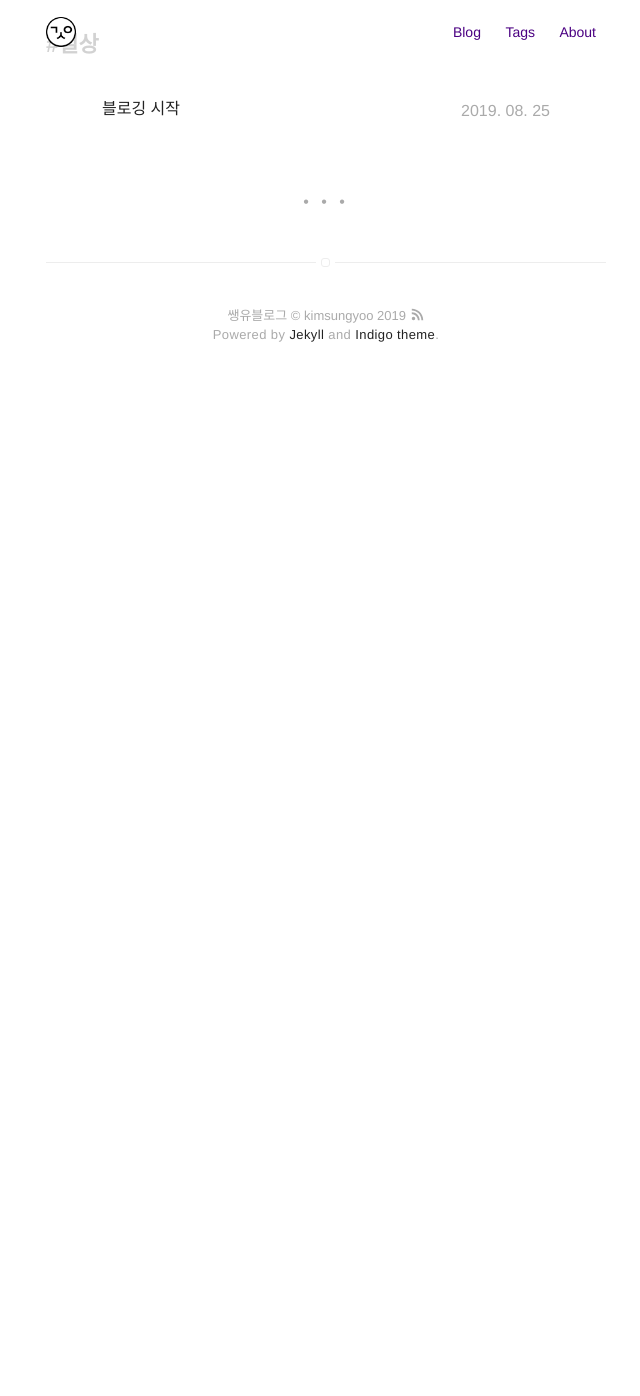
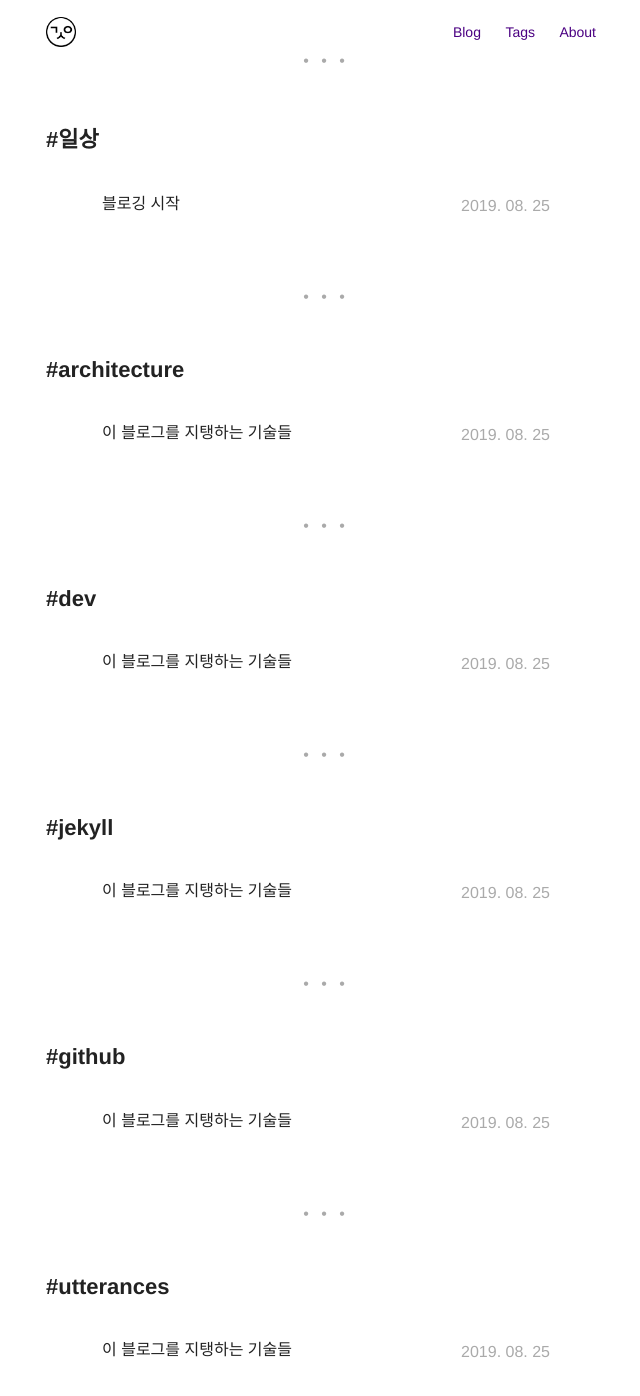
Before and after one commit to kimsungyoo/kimsungyoo.github.io, a Jekyll site: the page built from tags.html, in a window 1280 px wide and 1400 px high, scrolled down 905 px. Shown: the top 1396 px of the window, without its empty margins (314-954 px from the left). Built offline with Jekyll 4.4.1, drawn with Linux system fonts in a browser that asks for light colours; before the commit the page ends 1311 px from its top, so only the background shows below that; part of the change alters nothing that is shown; some of the changed text lies outside the part shown.

Commit message:
글 작성

```diff
--- /dev/null
+++ b/_posts/2019-08-25-blog-architecture.md
@@ -0,0 +1,128 @@
+---
+category: blog
+layout: post
+author: kimsungyoo
+title: "이 블로그를 지탱하는 기술들"
+description: "이 블로그를 지탱하는 기술들"
+date: 2019-08-25 03:21
+headerImage: false
+tag:
+- blogging
+- architecture
+- dev
+- jekyll
+- github
+- utterances
+---
+블로그 개설 기념으로 폭풍 포스팅!
+
+## 블로그를 만들면서 고려했던 것들
+이 블로그를 만들면서 하고자 했던 것들은
+- 일상 생활 블로그
+- 나는 개발자니까 코드도 가끔 올려야지
+- 고양이 사진도 올려야 됨.
+
+이 외에도 많은 것들이 있겠지만 세가지 사항이 주가 되었고, 그에 따라 필요한 기능들을 리스트업 할 수 있었습니다.
+
+- 블로그이니 글 쓰기가 쉬워야 함.
+- 코드 올리기도 쉬워야 하고 highlighting도 멋지게 되어야 함.
+- 고양이 사진도 잘 올라가야 하고 저장소도 넉넉해야됨.
+- 이쁘고 커스터마이징이 가능해야 함.
+
+등의 요소를 놓고 보니 너무 바라는 것이 많은가 싶기도 하고 기존의 블로그 툴로 이런 것들이 가능할까 싶기도 해서 처음에는 직접 개발을 생각했습니다.<br />
+<br />
+막상 개발을 해보니 혼자서 쓸 블로그를 개발하는 것임에도 요구사항이 너무나 많았고(...), 어느 정도 개발을 완료해도 요구사항은 더 많이 생기는(...) 문제가 있더군요.<br />
+<br />
+나 같은 생각 하는 개발자가 백명은 더 있지 않을까 하는 생각에 블로그 서비스들을 더 찾아보게 되었고, 제법 맘에 든다 하는 서비스도 있었습니다.
+[Medium](https://medium.com/), [Brunch](https://brunch.co.kr/), [Tistory](https://www.tistory.com/)의 글쓰기 기능은 훌륭했지만 그 외의 기능에 만족하지 못했고,
+설치형 블로그 중에는 [Wordpress](https://ko.wordpress.org/)라는 매우 훌륭한 서비스가 있었지만 결국 [Jekyll](https://jekyllrb.com/)을 최종 선택하게 되었습니다.<br />
+<br />
+Jekyll과 함께 몇가지 기술 스택을 사용하게 되었는데 이 포스팅에서 선택 배경에 대해 설명하고자 합니다.
+
+---
+
+## 목록
+1. [Jekyll](#jekyll)
+2. [uterances](#utterances)
+3. [GitHub](#github)
+
+---
+
+### Jekyll
+
+![Jekyll](/assets/images/jekyll-logo-light-solid.png){:class="center"}
+
+[Jekyll](https://jekyllrb.com/)은 설치형 블로그 입니다. 설치형 블로그의 장점 중 하나는 서버 용량이 허용하는 한 파일을 무한대로 올릴 수 있다는 것이죠.
+따라서 이미지 파일을 올릴 때 파일 개수나 용량을 걱정할 필요가 없습니다.<br />
+<br />
+Jekyll은 ruby 기반의 프로젝트 입니다.
+한 때 ruby를 주 언어로 사용한 적이 있어서 커스터마이징이 상대적으로 쉬울 것으로 생각했고, 실제로 원하는 기능을 구현하는데 큰 어려움이 없었습니다.
+제약사항이 있긴 하지만 요구사항을 구현하 데에 있어서(...) 전혀 무리가 없었습니다.<br />
+<br />
+Jekyll 소스를 GitHub에 올리기만 하면 자동으로 웹페이지가 생성됩니다.
+설치형 블로그이지만 호스팅형 블로그 처럼 쓸 수 있습니다. 게다가 무료임.
+Jekyll로 [GitHub Page](https://pages.github.com)를 만드는 방법은 다른 분들이 정리를 잘 해두셔서 굳이 여기서 적지는 않겠습니다.<br />
+<br />
+또다른 설치형 블로그인 Wordpress는 PHP로 구현이 되어 있는데 PHP에 대한 경험적, 본능적인 꺼림직함(ㅋㅋ) 때문에 웬지 모르게 Wordpress를 기피하게 되었고,
+성능 문제 또한 Wordpress 대신 Jekyll을 선택하게 된 이유 중의 하나입니다.<br />
+<br />
+블로그를 만들면서 기존에 가지고 있던 도메인(kimsungyoo.com)에 연결을 하는 것이 목표 중 하나였습니다.
+호스팅형 서비스에서는 이 기능이 가능한 것도 있고, 불가능한 것도 있었지만 설치형 서비스에서는 전혀 이상 없이 구현이 가능했습니다.
+그리고 GitHub 호스팅을 하면서도 커스텀 도메인에 연결하는 것이 가능했고, 결국 이 방법으로 구현하게 되었습니다.<br />
+<br />
+Jekyll은 Wordpress와 더불어 테마가 많기로 유명합니다.
+[indigo theme](https://github.com/sergiokopplin/indigo)는 깔끔하고 원하는 형태를 거의 갖추고 있어서 약간의 커스터마이징을 거친 후 바로 사용하고 있습니다.<br />
+<br />
+서비스를 사용하는 도중 기술 지원이 중단되거나 서비스가 죽어버리는 일이 없게 하는 것도 고려사항 중의 하나였습니다.
+maintaining이 잘 되고 있거나 큰 단체에서 관리를 해주는 서비스를 선택하려 했고,
+GitHub에서 지원을 해주는 만큼 Jekyll은 앞으로도 지속적으로 관리가 잘 될 것이라고 생각합니다.<br />
+<br />
+Jekyll의 단점으로는 CMS(글 쓰기 툴) 기능을 들 수가 있습니다.
+호스팅형 블로그는 CMS 기능이 잘 구현되어 있는데에 비해 Jekyll은 jekyll-admin이라는 플러그인을 통해 글을 작성하거나,
+텍스트 에디터를 통해 markdown 문법으로 글을 작성한 후에(지금 이 글을 작성하는 방법입니다.) 소스코드를 업로드 합니다.
+이 방법이 번거롭긴 하지만 개발자인 나에게 있어 그닥 어려운 일은 아니어서 markdown 연습도 할 겸 Jekyll을 사용하기로 결정했습니다.
+
+---
+
+### utterances
+
+[utterances](https://utteranc.es/)는 댓글 플러그인입니다.
+간단한 설정만 하면 복잡한 구현 없이도 포스팅에 댓글 기능을 만들어 줍니다.<br />
+<br />
+블로그 댓글 서비스로 주로 사용하는 것은 Disqus이고, Facebook comment도 간혹 사용 하더군요.
+하지만 Disqus는 기존에 사용한 적도 없고, 디자인도 그리 이쁘지 않다고 생각되어서 탈락.
+Facebook Comment 기능은 모르는 사람이 블로그에 들어왔다가 사적인 공간인 페이스북으로 들어오게 될 가능성이 있어서 탈락. (소심한 소시민입니다...)<br />
+<br />
+그러던 차에 어느 블로그에서 utterances를 사용하는 것을 보았는데 처음에는 GitHub 댓글을 블로그에 달아두었나 했었는데, GitHub 이슈를 댓글로 만들어주는 플러그인이었습니다.
+repository를 public으로 설정해야 한다는 제약사항이 있긴 하지만 어차피 블로그는 소스코드까지 공개할 예정이므로 통과.<br />
+<br />
+이 블로그에 올 사람들은 주로 개발자일 것이라 생각되어 GitHub 계정은 다들 갖고 있을 것이므로 댓글 쓰는 것도 무리가 없을 것이라 생각되어
+utterances를 댓글 플러그인으로 사용하게 되었습니다.
+
+---
+
+### GitHub
+
+GitHub은 소스코드 저장소 및 호스팅 용도로 사용하고 있습니다.
+기존에도 개발을 할 때 GitHub을 사용해 왔던 터라 소스코드 저장용으로 사용하는 것은 전혀 무리가 없었고,
+호스팅은 DNS 설정만 하면 기존의 도메인에 연결까지 가능해서 채택하게 되었습니다.<br />
+<br />
+원래는 서버를 만들고 깃헙에서 웹훅을 받아서 빌드를 하고 통과하면 배포까지 자동화하는 시스템 구성을 생각했으나
+개발할 것들이 어렵지는 않으나 귀찮은 것이 많고(...)
+GitHub에서 도메인 연결까지 되는 마당에 뭐하러 직접 만드나([DRY](https://en.wikipedia.org/wiki/Don%27t_repeat_yourself)를 신봉합니다!) 하는 생각에 계획을 수정하게 되었습니다.<br />
+<br />
+게다가 GitHub 호스팅을 사용하면 커스텀 도메인을 연결해도 https 인증서를 발급받아 주더군요!
+무료이고 원클릭으로 발급에서 적용까지 완료됩니다.
+사용하지 않을 이유가 없습니다.
+
+---
+
+## 정리
+개인용 블로그를 만들기에는 Jekyll + GitHub이 간편하고 훌륭한 서비스를 제공해 준다고 생각합니다.
+더 큰 서비스를 구현하기에는 부족할 수도 있겠지만 개인 용도로는 무리없이 잘 사용하고 있습니다.<br />
+<br />
+숙원사업인 블로그 만들기를 완료했는데 블로그 글쓰기가 더 힘든 일일 줄은 몰랐습니다.<br />
+<br />
+긴 글을 읽어주신 분이 있다면 감사드리고 우리 고양이 사진 보고 가세요. (...)
+
+![yaong](/assets/images/post/2019-08-25/yaong.jpg){:class="center round"}
--- a/_posts/2019-08-25-start-blogging.md
+++ b/_posts/2019-08-25-start-blogging.md
@@ -1,14 +1,14 @@
 ---
 category: blog
 layout: post
+author: kimsungyoo
 title: "블로깅 시작"
-author: kimsungyoo
+description: "쌩유블로그를 시작하면서 쓰는 글"
 date: 2019-08-25 01:06
 headerImage: false
 tag:
 - blogging
 - 일상
-author: kimsungyoo
 ---
 
 나에게 "블로깅" 이란 "운동" 같은 것이었습니다.<br />
```
Also changed, not shown: assets/images/post/2019-08-25/yaong.jpg (added).
